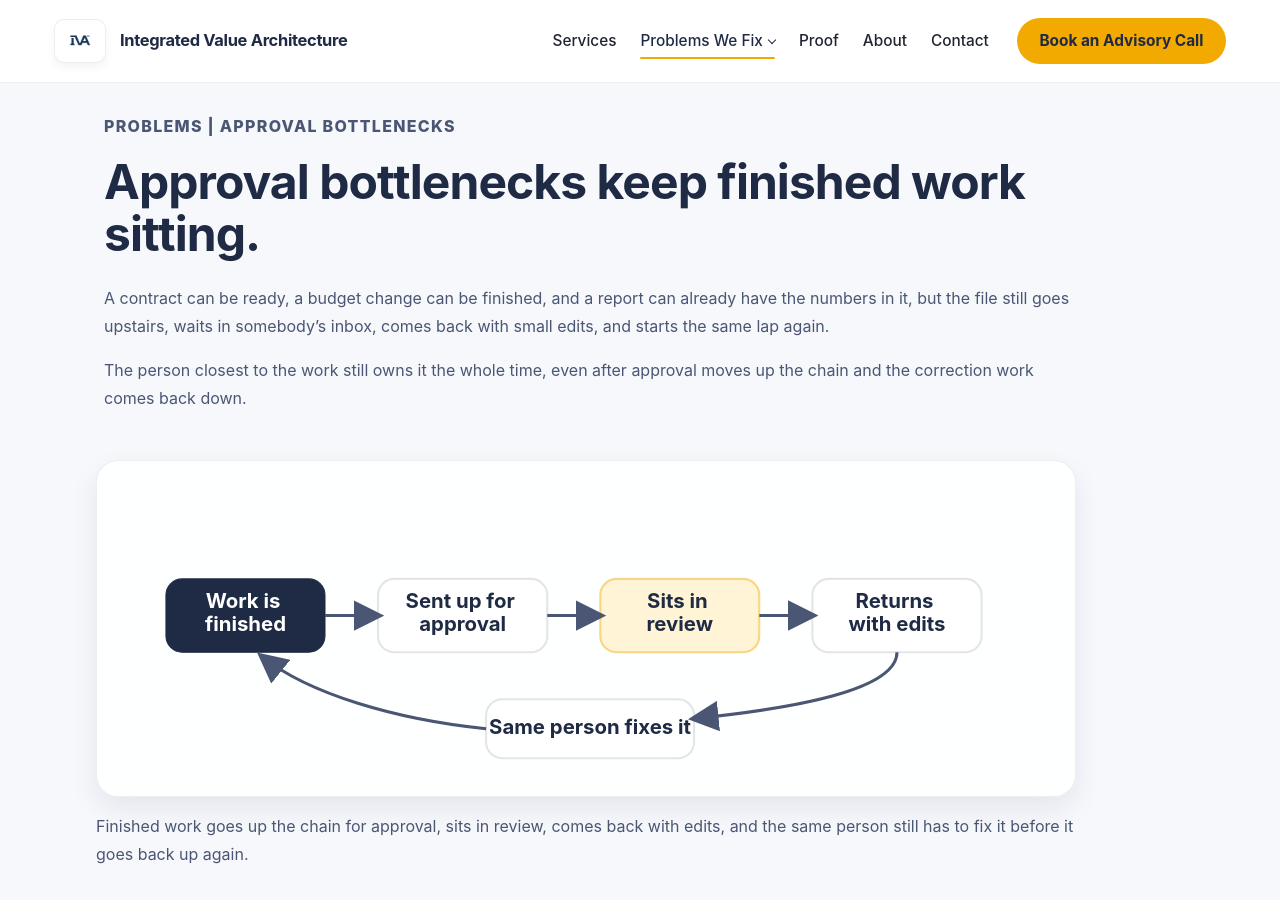
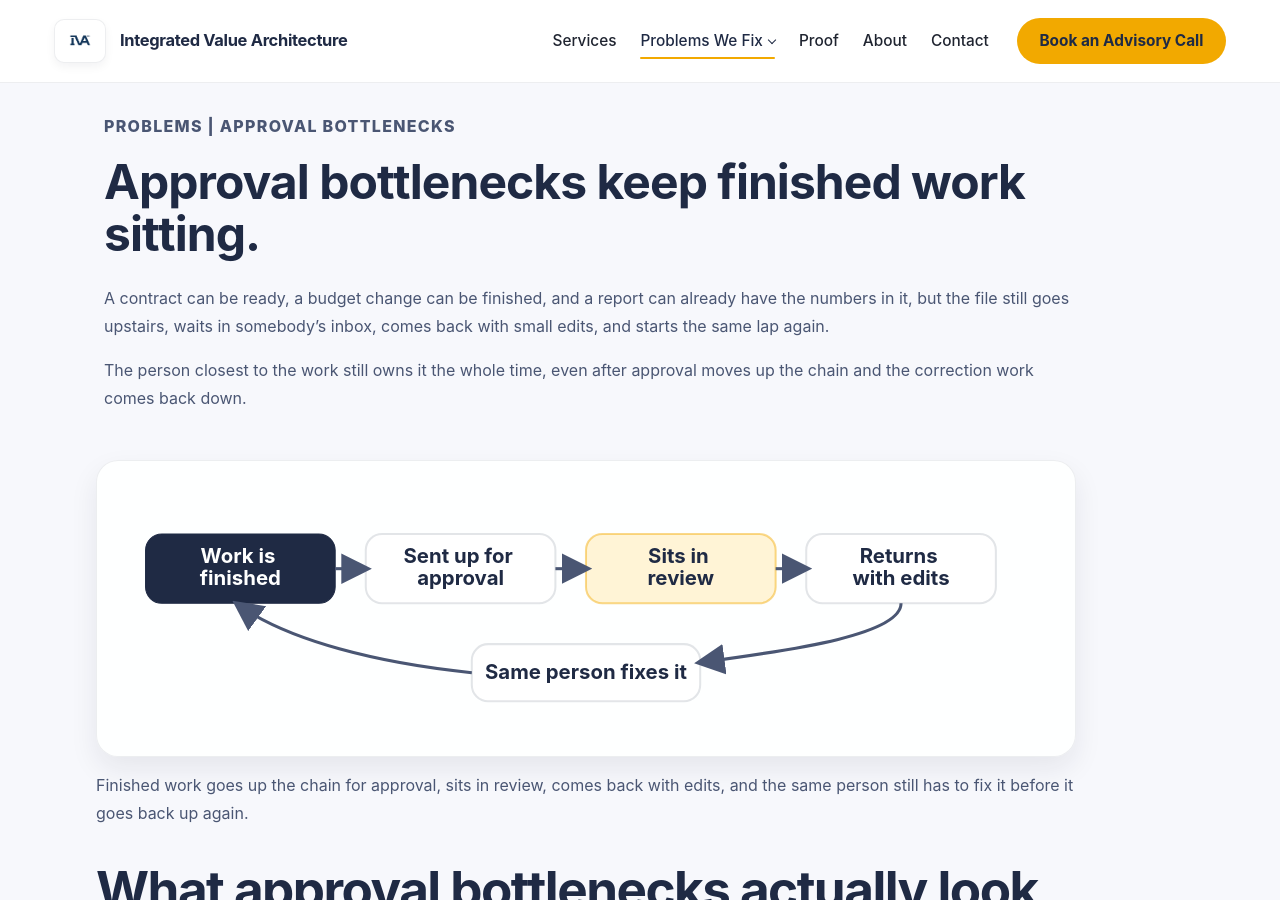
Before and after one commit to efost7873/integratedvaluearchitecture.com, a Jekyll site: the page built from approval-bottlenecks.html, in a window 1280 px wide and 900 px high. Built offline with Jekyll 4.4.1, drawn with Linux system fonts in a browser that asks for light colours.

Commit message:
Update visual-approval-loop.html

```diff
--- a/_includes/visual-approval-loop.html
+++ b/_includes/visual-approval-loop.html
@@ -1,6 +1,6 @@
 <div class="iva-visual-block" aria-labelledby="approvalLoopTitle approvalLoopDesc">
   <figure class="iva-visual-frame">
-    <svg viewBox="0 0 920 290" role="img" aria-labelledby="approvalLoopTitle approvalLoopDesc" xmlns="http://www.w3.org/2000/svg">
+    <svg viewBox="0 0 920 250" role="img" aria-labelledby="approvalLoopTitle approvalLoopDesc" xmlns="http://www.w3.org/2000/svg">
       <title id="approvalLoopTitle">Approval bottleneck loop</title>
       <desc id="approvalLoopDesc">Finished work goes up for approval, sits in review, returns with edits, and the same person fixes it before it goes back up again.</desc>
 
@@ -18,39 +18,39 @@
         </style>
       </defs>
 
-      <rect x="48" y="96" width="156" height="72" rx="16" class="iva-step-dark"></rect>
-      <text x="126" y="125" text-anchor="middle" class="iva-label-dark">
-        <tspan x="126" dy="0">Work is</tspan>
-        <tspan x="126" dy="22">finished</tspan>
+      <rect x="28" y="52" width="186" height="68" rx="16" class="iva-step-dark"></rect>
+      <text x="121" y="80" text-anchor="middle" class="iva-label-dark">
+        <tspan x="121" dy="0">Work is</tspan>
+        <tspan x="121" dy="22">finished</tspan>
       </text>
 
-      <rect x="256" y="96" width="166" height="72" rx="16" class="iva-step"></rect>
-      <text x="339" y="125" text-anchor="middle" class="iva-label">
-        <tspan x="339" dy="0">Sent up for</tspan>
-        <tspan x="339" dy="22">approval</tspan>
+      <rect x="244" y="52" width="186" height="68" rx="16" class="iva-step"></rect>
+      <text x="337" y="80" text-anchor="middle" class="iva-label">
+        <tspan x="337" dy="0">Sent up for</tspan>
+        <tspan x="337" dy="22">approval</tspan>
       </text>
 
-      <rect x="474" y="96" width="156" height="72" rx="16" class="iva-step-accent"></rect>
-      <text x="552" y="125" text-anchor="middle" class="iva-label">
-        <tspan x="552" dy="0">Sits in</tspan>
-        <tspan x="552" dy="22">review</tspan>
+      <rect x="460" y="52" width="186" height="68" rx="16" class="iva-step-accent"></rect>
+      <text x="553" y="80" text-anchor="middle" class="iva-label">
+        <tspan x="553" dy="0">Sits in</tspan>
+        <tspan x="553" dy="22">review</tspan>
       </text>
 
-      <rect x="682" y="96" width="166" height="72" rx="16" class="iva-step"></rect>
-      <text x="765" y="125" text-anchor="middle" class="iva-label">
-        <tspan x="765" dy="0">Returns</tspan>
-        <tspan x="765" dy="22">with edits</tspan>
+      <rect x="676" y="52" width="186" height="68" rx="16" class="iva-step"></rect>
+      <text x="769" y="80" text-anchor="middle" class="iva-label">
+        <tspan x="769" dy="0">Returns</tspan>
+        <tspan x="769" dy="22">with edits</tspan>
       </text>
 
-      <rect x="362" y="214" width="204" height="58" rx="16" class="iva-step"></rect>
-      <text x="464" y="248" text-anchor="middle" class="iva-label">Same person fixes it</text>
+      <rect x="348" y="160" width="224" height="56" rx="16" class="iva-step"></rect>
+      <text x="460" y="194" text-anchor="middle" class="iva-label">Same person fixes it</text>
 
-      <path d="M204 132 L256 132" class="iva-line"></path>
-      <path d="M422 132 L474 132" class="iva-line"></path>
-      <path d="M630 132 L682 132" class="iva-line"></path>
+      <path d="M214 86 L244 86" class="iva-line"></path>
+      <path d="M430 86 L460 86" class="iva-line"></path>
+      <path d="M646 86 L676 86" class="iva-line"></path>
 
-      <path d="M765 168 C765 205, 665 223, 566 233" class="iva-line"></path>
-      <path d="M362 243 C274 234, 188 209, 142 172" class="iva-line"></path>
+      <path d="M769 120 C769 150, 670 165, 572 178" class="iva-line"></path>
+      <path d="M348 188 C258 179, 168 157, 118 121" class="iva-line"></path>
     </svg>
   </figure>
 
```
